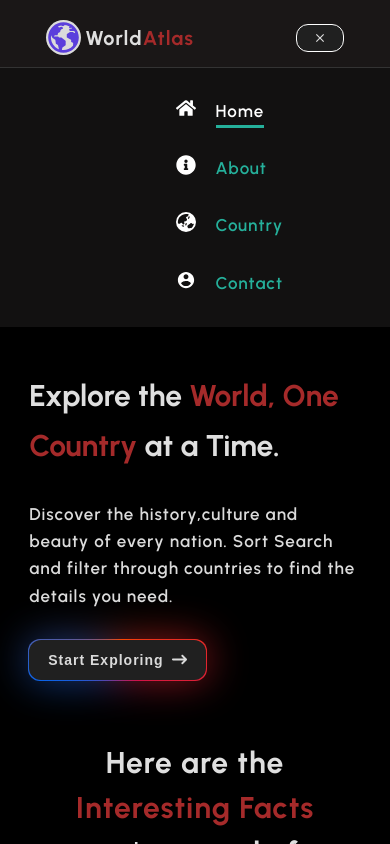
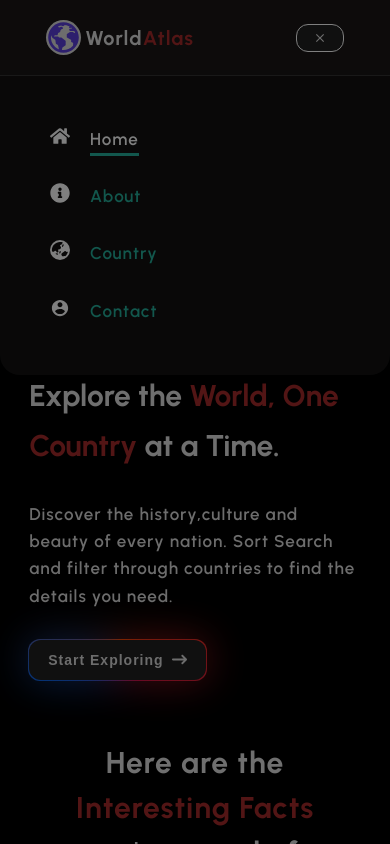
Before and after one commit to anishshekh/WorldAtlas, a React (Vite) app: page / in a window 390 px wide. Both pictures are taken after a click on the button 319 px from the left and 37 px from the top of the page. Shown: the top 844 px of the page. Built offline with nearby package versions, Linux system fonts and the light colour scheme.

Commit message:
Added mobile menu toggle functionality

```diff
--- a/components/Header.jsx
+++ b/components/Header.jsx
@@ -1,6 +1,6 @@
 import { NavLink } from "react-router-dom"
 import { GiHamburgerMenu } from "react-icons/gi";
-import { useState } from "react";
+import { useEffect, useState, useRef } from "react";
 import { IoEarthSharp } from "react-icons/io5";
 import { MdClear } from "react-icons/md";
 import { FaHome } from "react-icons/fa";
@@ -11,52 +11,118 @@ import { IoMdContact } from "react-icons/io";
 
 
 const Header = () => {
+
   const [showMenu, setShowMenu] = useState(false)
+  const menuRef = useRef(null);
+
 
   const menuToggle = () => {
     setShowMenu(!showMenu)
   }
+  useEffect(() => {
+    const handleClickOutside = (event) => {
+      if (menuRef.current && !menuRef.current.contains(event.target)) {
+        setShowMenu(false);
+      }
+    };
+
+    document.addEventListener("mousedown", handleClickOutside);
+    return () => {
+      document.removeEventListener("mousedown", handleClickOutside);
+    };
+  }, []);
+
+  const isMobile = () => window.innerWidth <= 998;
+
   return (
 
     <div className="back-heading">
+
       <header>
+
         <div className="container">
+
           <div className="columns-two">
+
             <div className="logoContainer">
               <IoEarthSharp className="icon" />
               <h1>World<span>Atlas</span></h1>
             </div>
-            <ul className={showMenu ? 'mobile-menu' : 'navContainer'}>
+
+            <ul
+              ref={menuRef}
+              className={showMenu ? 'mobile-menu active' : 'navContainer'}>
               <li>
-                <FaHome className="header-icons" />
-                <NavLink to='/' className="navList">Home</NavLink>
+                <FaHome className="header-icons"
+                />
+                <NavLink
+                  to='/'
+                  className="navList"
+                  onClick={isMobile() ? menuToggle : undefined}
+                >
+                  Home
+                </NavLink>
               </li>
               <li>
-                <FaInfoCircle className="header-icons" />
-                <NavLink to='/about' className="navList">About</NavLink>
+                <FaInfoCircle className="header-icons"
+                />
+                <NavLink
+                  to='/about'
+                  className="navList"
+                  onClick={isMobile() ? menuToggle : undefined}
+                >
+                  About
+                </NavLink>
               </li>
 
               <li>
-                <FaEarthAsia className="header-icons" />
-                <NavLink to='/country' className="navList">Country</NavLink>
+                <FaEarthAsia
+                  className="header-icons"
+                />
+
+                <NavLink
+                  to='/country'
+                  className="navList"
+                  onClick={isMobile() ? menuToggle : undefined}
+                >
+                  Country
+                </NavLink>
               </li>
+
+
               <li>
-                <IoMdContact className="header-icons" />
-                <NavLink to='/contact' className="navList"> <span>Contact</span> </NavLink>
+
+                <IoMdContact
+                  className="header-icons"
+                />
+
+                <NavLink
+                  to='/contact'
+                  className="navList"
+                  onClick={isMobile() ? menuToggle : undefined}
+                >
+                  <span>Contact</span>
+                </NavLink>
               </li>
 
             </ul>
-            {
-              !showMenu ? <div className="ham-icon">
-                <button onClick={menuToggle}><GiHamburgerMenu /></button>
-              </div> :
-                <div className="ham-icon">
-                  <button onClick={menuToggle}><MdClear /></button>
-                </div>
-            }
+
+            <div className="ham-icon">
+              <button onClick={menuToggle}>
+                {!showMenu ? <GiHamburgerMenu /> : <MdClear />}
+              </button>
+            </div>
+
           </div>
         </div>
       </header>
+
+      {/* Overlay */}
+      <div
+        className={`overlay ${showMenu ? 'active' : ''}`}
+        onClick={menuToggle}>
+      </div>
+
     </div>
   )
 }
--- a/src/index.css
+++ b/src/index.css
@@ -770,6 +770,10 @@ ul li .Link:hover {
     font-size: 1rem;
   }
 
+  .navContainer {
+    display: none;
+  }
+
   .ham-icon {
     display: block;
     align-content: center;
@@ -779,25 +783,51 @@ ul li .Link:hover {
 
   .mobile-menu {
     position: absolute;
-    top: 6.7rem;
+    top: 7.5rem;
     right: 0%;
     left: 0%;
     width: 100%;
     gap: 3rem;
     display: flex;
-    align-items: start;
+    align-items: flex-start;
     justify-content: space-between;
     flex-direction: column;
-    padding: 3rem 45%;
+    padding: 5rem;
     background-color: #121111;
     border-top: 1px solid rgb(51, 51, 51);
+    transition: all 0.5s ease-in-out;
+    opacity: 0;
+    transform: translateY(-10px);
+    border-radius: 0 0 20px 20px;
+    box-shadow: 0 4px 8px rgba(0, 0, 0, 0.3);
+    z-index: 1000;
+    pointer-events: auto;
   }
 
-  .navContainer {
+
+  .mobile-menu.active {
+    opacity: 1;
+    transform: translateY(0);
+  }
+
+  .overlay {
+    position: fixed;
+    top: 0;
+    left: 0;
+    width: 100%;
+    height: 100%;
+    background-color: rgba(0, 0, 0, 0.5);
+    z-index: 999;
+    pointer-events: none;
     display: none;
   }
 
-
+  .overlay.active {
+    display: block;
+  }
+  /* .mobile-navList{
+    color: red;
+  } */
   .header-icons {
     font-size: 2rem;
     color: white;
```
